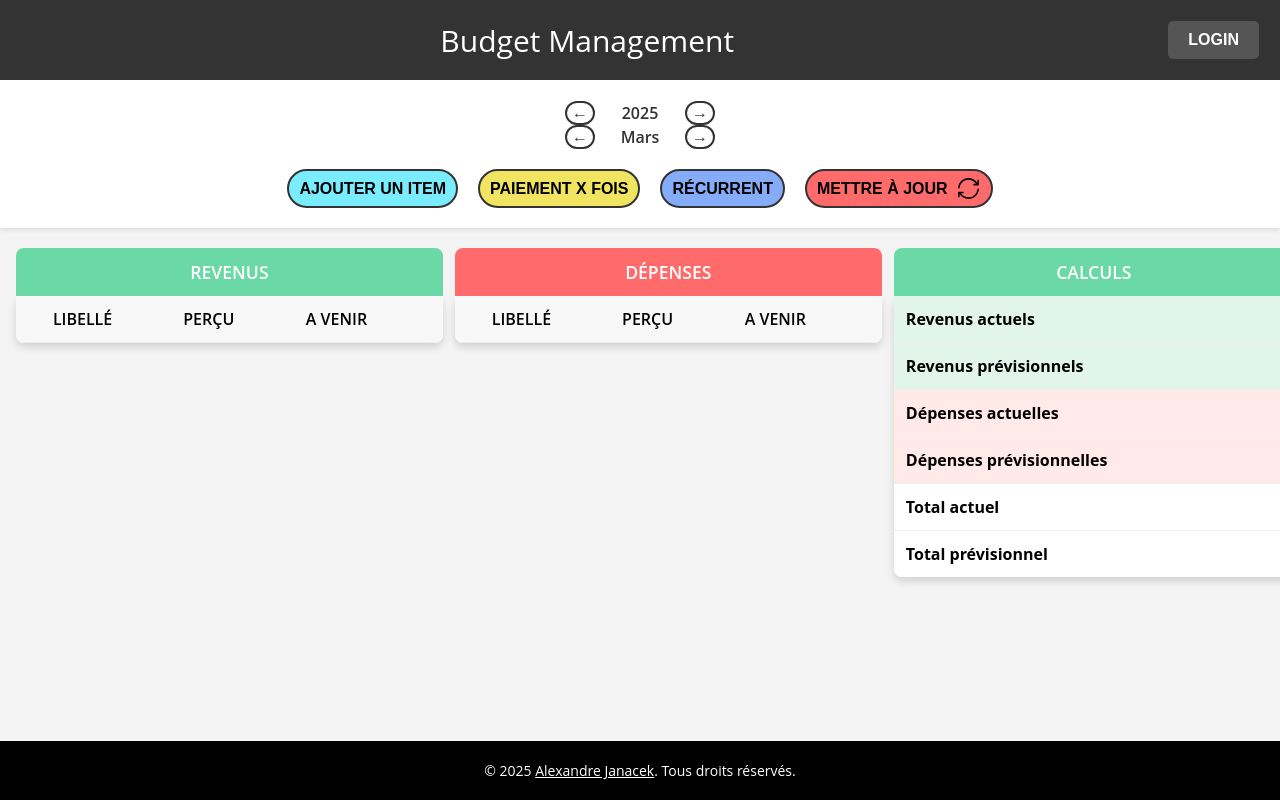
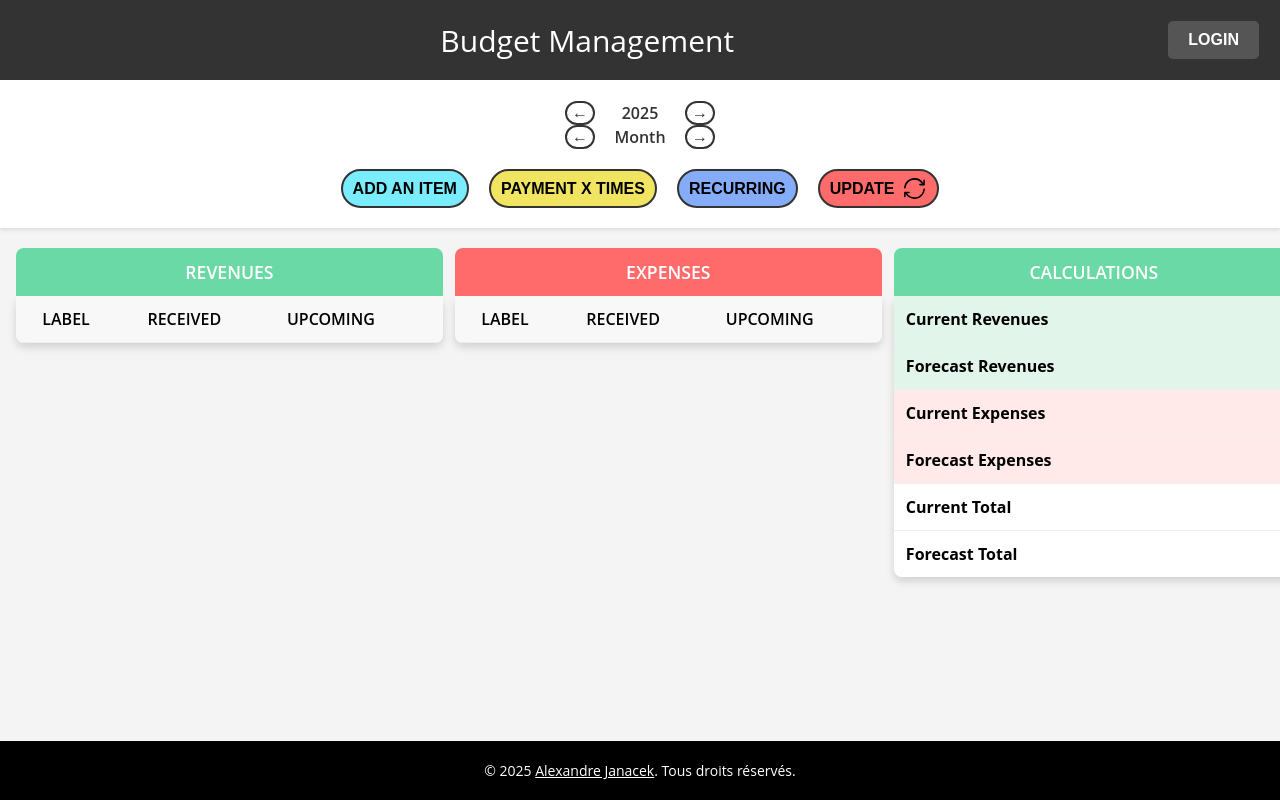
Before and after one commit to diiablex62/CDABudget, a React (Vite) app: page / in a window 1280 px wide. Built offline with nearby package versions, Linux system fonts and the light colour scheme.

Commit message:
trad espagnol

```diff
--- a/src/assets/styles/_modal_settings.scss
+++ b/src/assets/styles/_modal_settings.scss
@@ -156,7 +156,7 @@
     }
 
     .close-btn {
-        background: none;
+        background: none; // Ajout pour le mode sombre
         border: none;
         color: #333;
         font-size: 20px;
@@ -168,6 +168,7 @@
         }
 
         body.dark-theme & {
+            background: none; // Ajout pour le mode sombre
             color: white;
 
             &:hover {
--- a/src/front-end/components/Content.jsx
+++ b/src/front-end/components/Content.jsx
@@ -1,17 +1,20 @@
 import React from "react";
+import { useTranslation } from "react-i18next";
 
 export default function Content() {
+  const { t } = useTranslation();
+
   return (
     <>
       <main>
         <div className='table-container'>
           <table id='revenue-table'>
-            <caption>Revenus</caption>
+            <caption>{t("revenues")}</caption>
             <thead className='revenu-thread'>
               <tr>
-                <th className='label-column'>Libellé</th>
-                <th className='amount-column'>Perçu</th>
-                <th className='amount-column'>A venir</th>
+                <th className='label-column'>{t("label")}</th>
+                <th className='amount-column'>{t("received")}</th>
+                <th className='amount-column'>{t("upcoming")}</th>
                 <th className='suppr-column'></th>
               </tr>
             </thead>
@@ -21,12 +24,12 @@ export default function Content() {
           </table>
 
           <table id='depense-table'>
-            <caption>Dépenses</caption>
+            <caption>{t("expenses")}</caption>
             <thead className='depense-thread'>
               <tr>
-                <th className='label-column'>Libellé</th>
-                <th className='amount-column'>Perçu</th>
-                <th className='amount-column'>A venir</th>
+                <th className='label-column'>{t("label")}</th>
+                <th className='amount-column'>{t("received")}</th>
+                <th className='amount-column'>{t("upcoming")}</th>
                 <th></th>
               </tr>
             </thead>
@@ -36,30 +39,30 @@ export default function Content() {
           </table>
 
           <table id='calcul-table'>
-            <caption>Calculs</caption>
+            <caption>{t("calculations")}</caption>
             <tbody>
               <tr className='revenue-section'>
-                <td>Revenus actuels</td>
+                <td>{t("currentRevenues")}</td>
                 <td id='revenue-current-value'></td>
               </tr>
               <tr className='revenue-section'>
-                <td>Revenus prévisionnels</td>
+                <td>{t("forecastRevenues")}</td>
                 <td id='revenue-forecast-value'></td>
               </tr>
               <tr className='expenses-section'>
-                <td>Dépenses actuelles</td>
+                <td>{t("currentExpenses")}</td>
                 <td id='expenses-current-value'></td>
               </tr>
               <tr className='expenses-section'>
-                <td>Dépenses prévisionnelles</td>
+                <td>{t("forecastExpenses")}</td>
                 <td id='expenses-forecast-value'></td>
               </tr>
               <tr>
-                <td>Total actuel</td>
+                <td>{t("currentTotal")}</td>
                 <td id='total-current-value'></td>
               </tr>
               <tr>
-                <td>Total prévisionnel</td>
+                <td>{t("forecastTotal")}</td>
                 <td id='total-forecast-value'></td>
               </tr>
             </tbody>
--- a/src/front-end/components/Top_Content.jsx
+++ b/src/front-end/components/Top_Content.jsx
@@ -1,7 +1,9 @@
 import React, { useState, useRef } from "react";
 import { useNavigate } from "react-router-dom";
+import { useTranslation } from "react-i18next";
 
 export default function Top_header({ isLoggedIn }) {
+  const { t } = useTranslation();
   const [category, setCategory] = useState("");
   const [status, setStatus] = useState("past");
   const syncButtonRef = useRef(null);
@@ -41,39 +43,39 @@ export default function Top_header({ isLoggedIn }) {
       <section className='en-tete'>
         <div id='year-selector'>
           <button id='prev-year' onClick={handleButtonClick}>
-            ←
+            {t("previous")}
           </button>
           <span id='year'>2025</span>
           <button id='next-year' onClick={handleButtonClick}>
-            →
+            {t("next")}
           </button>
         </div>
         <div id='month-selector'>
           <button id='prev-month' onClick={handleButtonClick}>
-            ←
+            {t("previous")}
           </button>
-          <span id='month'>Mars</span>
+          <span id='month'>{t("month")}</span>
           <button id='next-month' onClick={handleButtonClick}>
-            →
+            {t("next")}
           </button>
         </div>
 
         <div className='boutons'>
           <button id='add-item-btn' onClick={handleButtonClick}>
-            Ajouter un item
+            {t("addItem")}
           </button>
           <button id='paiement-xfois-btn' onClick={handleButtonClick}>
-            Paiement X fois
+            {t("paymentXTimes")}
           </button>
           <button id='recurrent-item-btn' onClick={handleButtonClick}>
-            Récurrent
+            {t("recurring")}
           </button>
           <button
             id='sync-btn'
-            aria-label='Mettre à jour'
+            aria-label={t("update")}
             onClick={handleSyncClick}
             ref={syncButtonRef}>
-            Mettre à jour
+            {t("update")}
             <svg
               id='sync-icon'
               clipRule='evenodd'
--- a/src/i18n.js
+++ b/src/i18n.js
@@ -9,7 +9,7 @@ const resources = {
       login: "Se connecter",
       logout: "Se déconnecter",
       settings: "Paramètres",
-      dark_mode: "Mode sombre",
+      darkMode: "Mode sombre",
       light_mode: "Mode clair",
       connectionOptions: "Options de connexion",
       security: "Sécurité",
@@ -20,6 +20,33 @@ const resources = {
       disableDarkMode: "Désactiver le mode sombre",
       enableDarkMode: "Activer le mode sombre",
       language: "Français 🇫🇷",
+      year: "Année",
+      month: "Mois",
+      previous: "←",
+      next: "→",
+      addItem: "Ajouter un item",
+      paymentXTimes: "Paiement X fois",
+      recurring: "Récurrent",
+      update: "Mettre à jour",
+      revenues: "Revenus",
+      expenses: "Dépenses",
+      calculations: "Calculs",
+      label: "Libellé",
+      received: "Perçu",
+      upcoming: "A venir",
+      currentRevenues: "Revenus actuels",
+      forecastRevenues: "Revenus prévisionnels",
+      currentExpenses: "Dépenses actuelles",
+      forecastExpenses: "Dépenses prévisionnelles",
+      currentTotal: "Total actuel",
+      forecastTotal: "Total prévisionnel",
+      settingsTitle: "Paramètres",
+      myAccount: "Mon compte",
+      appearances: "Apparences",
+      username: "Nom d'utilisateur",
+      email: "E-Mail",
+      changePassword: "Changer le mot de passe",
+      enable2FA: "Activer la double authentification",
     },
   },
   en: {
@@ -28,7 +55,7 @@ const resources = {
       login: "Login",
       logout: "Logout",
       settings: "Settings",
-      dark_mode: "Dark Mode",
+      darkMode: "Dark Mode",
       light_mode: "Light Mode",
       connectionOptions: "Connection Options",
       security: "Security",
@@ -39,6 +66,79 @@ const resources = {
       disableDarkMode: "Disable Dark Mode",
       enableDarkMode: "Enable Dark Mode",
       language: "English 🇬🇧",
+      year: "Year",
+      month: "Month",
+      previous: "←",
+      next: "→",
+      addItem: "Add an item",
+      paymentXTimes: "Payment X times",
+      recurring: "Recurring",
+      update: "Update",
+      revenues: "Revenues",
+      expenses: "Expenses",
+      calculations: "Calculations",
+      label: "Label",
+      received: "Received",
+      upcoming: "Upcoming",
+      currentRevenues: "Current Revenues",
+      forecastRevenues: "Forecast Revenues",
+      currentExpenses: "Current Expenses",
+      forecastExpenses: "Forecast Expenses",
+      currentTotal: "Current Total",
+      forecastTotal: "Forecast Total",
+      settingsTitle: "Settings",
+      myAccount: "My Account",
+      appearances: "Appearances",
+      username: "Username",
+      email: "E-Mail",
+      changePassword: "Change Password",
+      enable2FA: "Enable Two-Factor Authentication",
+    },
+  },
+  es: {
+    translation: {
+      welcome: "Gestión de presupuesto",
+      login: "Iniciar sesión",
+      logout: "Cerrar sesión",
+      settings: "Configuraciones",
+      darkMode: "Modo oscuro",
+      light_mode: "Modo claro",
+      connectionOptions: "Opciones de conexión",
+      security: "Seguridad",
+      edit: "Editar",
+      activate: "Activar",
+      searchSettings: "Buscar un ajuste",
+      theme: "Tema",
+      disableDarkMode: "Desactivar modo oscuro",
+      enableDarkMode: "Activar modo oscuro",
+      language: "Español 🇪🇸",
+      year: "Año",
+      month: "Mes",
+      previous: "←",
+      next: "→",
+      addItem: "Agregar un ítem",
+      paymentXTimes: "Pago X veces",
+      recurring: "Recurrente",
+      update: "Actualizar",
+      revenues: "Ingresos",
+      expenses: "Gastos",
+      calculations: "Cálculos",
+      label: "Etiqueta",
+      received: "Recibido",
+      upcoming: "Próximamente",
+      currentRevenues: "Ingresos actuales",
+      forecastRevenues: "Ingresos previstos",
+      currentExpenses: "Gastos actuales",
+      forecastExpenses: "Gastos previstos",
+      currentTotal: "Total actual",
+      forecastTotal: "Total previsto",
+      settingsTitle: "Configuraciones",
+      myAccount: "Mi cuenta",
+      appearances: "Apariencias",
+      username: "Nombre de usuario",
+      email: "Correo electrónico",
+      changePassword: "Cambiar la contraseña",
+      enable2FA: "Activar la autenticación de dos factores",
     },
   },
 };
```
Also changed, not shown: src/front-end/components/Header.jsx (+39 -22 lines), src/front-end/components/ModalSettings.jsx (+32 -21 lines), src/assets/img/espagne.png (added).
